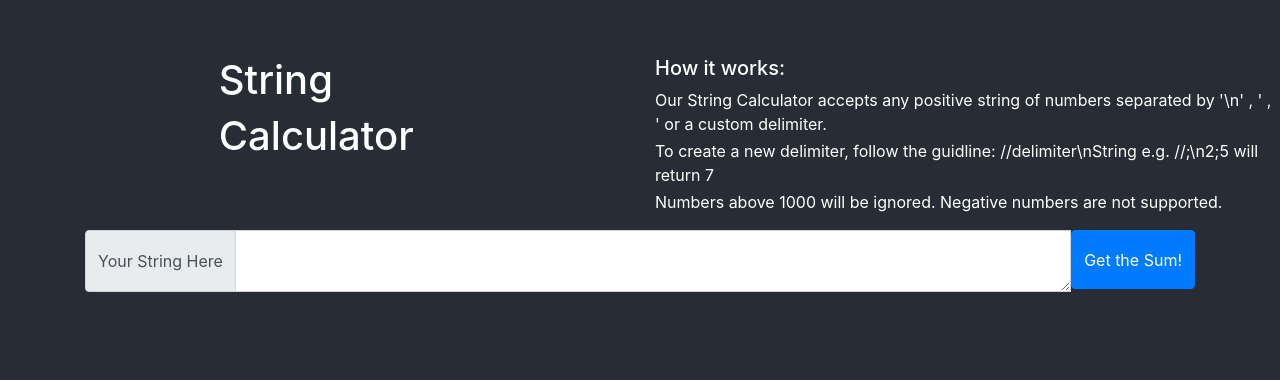
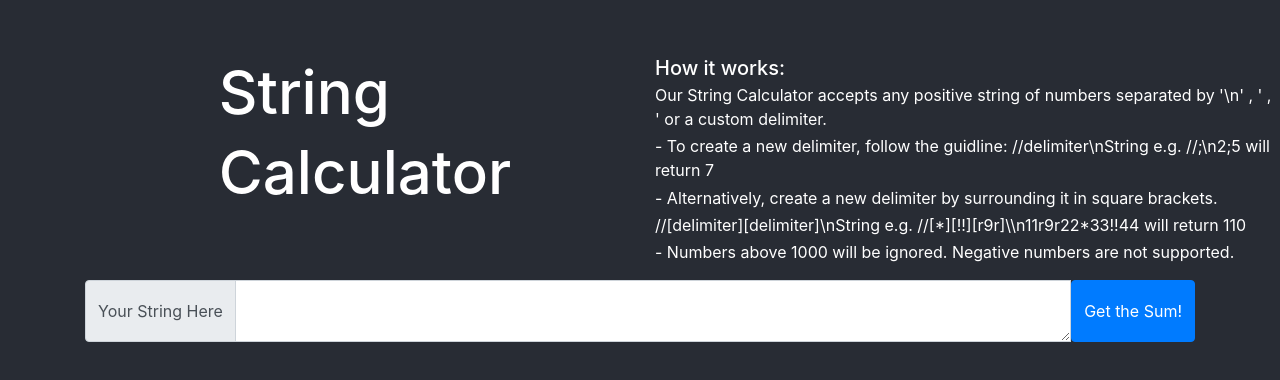
Before and after one commit to mcollums/String-Calculator, a React (Create React App) app: page / in a window 1280 px wide. Shown: the part 184-564 px from the top of the page. Built offline with nearby package versions, Linux system fonts and the light colour scheme.

Commit message:
Final Touches

```diff
--- a/src/App.css
+++ b/src/App.css
@@ -7,13 +7,14 @@
 
 #titleCol h1 {
   margin-left: 35%;
+  font-size: 60px;
 }
 
 #infoRow {
   padding-top: 30vh;
 }
 
-#instructionsCol :nth-child(2) , :nth-child(3){
+#instructionsCol :not(:last-child){
   margin-bottom: .2rem;
 }
 
--- a/src/App.js
+++ b/src/App.js
@@ -15,8 +15,10 @@ function App() {
         <Col md="6" id="instructionsCol">
           <h5 className="text-left"> How it works: </h5>
           <p className="text-left"> Our String Calculator accepts any positive string of numbers separated by '\n' , ' , ' or a custom delimiter. </p>
-          <p className="text-left"> To create a new delimiter, follow the guidline: //delimiter\nString e.g. //;\n2;5 will return 7 </p>
-          <p className="text-left"> Numbers above 1000 will be ignored. Negative numbers are not supported.</p>
+          <p className="text-left"> - To create a new delimiter, follow the guidline: //delimiter\nString e.g. //;\n2;5 will return 7 </p>
+          <p className="text-left"> - Alternatively, create a new delimiter by surrounding it in square brackets.</p>
+          <p className="text-left">   //[delimiter][delimiter]\nString e.g. //[*][!!][r9r]\\n11r9r22*33!!44 will return 110 </p>
+          <p className="text-left"> - Numbers above 1000 will be ignored. Negative numbers are not supported.</p>
         </Col>
       </Row>
 
--- a/src/components/CalcContainer.js
+++ b/src/components/CalcContainer.js
@@ -1,7 +1,6 @@
 import React, { Component } from "react";
 import './CalcContainer.css';
 import Button from './Button';
-import Delimiters from './Delimiters';
 import { Container, Row, Col, InputGroup, FormControl } from 'react-bootstrap';
 
 //Operator to see if input is a number, if not it's made into a 0
@@ -181,8 +180,6 @@ class CalculatorContainer extends Component {
                             <h1 data-test="result-display"> {this.state.result} </h1>
                         </Col>
                     </Row>
-
-
                 </Container>
             </div>
         )
--- a/src/components/Delimiters/Delimiters.js
+++ /dev/null
@@ -1,11 +0,0 @@
-import React from "react";
-import "./Delimiters.css";
-
-function Delimiters(props) {
-
-    return (
-      <button className="btn btn-primary" id={props.id} onClick={() => props.handleClick()}> {props.message} </button>
-    );
-  }
-
-export default Delimiters;
--- a/src/components/Delimiters/index.js
+++ /dev/null
@@ -1 +0,0 @@
-export { default } from "./Delimiters";
```
Also changed, not shown: src/components/Delimiters/Delimiters.css (deleted).
